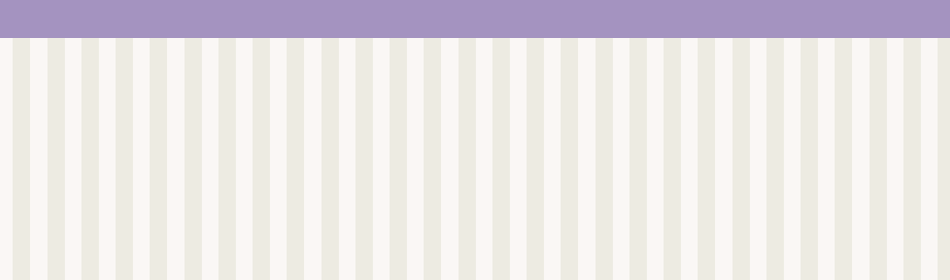
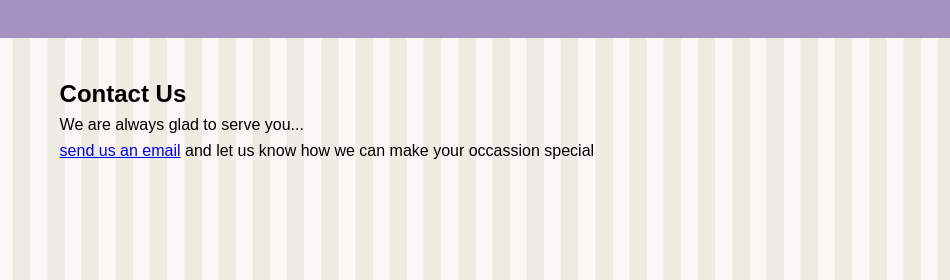
Before and after one commit to msabeni/chelin-bakes, a plain HTML site: page contact.html in a window 1280 px wide. Shown: the top 280 px of the page, 330-1280 px from the left. Drawn offline with Linux system fonts and the light colour scheme.

Commit message:
add content to contact page

```diff
--- a/contact.html
+++ b/contact.html
@@ -22,7 +22,16 @@
         <img src="images/chelinbakes-logo.jpeg" alt="Chelin Bakes logo" />
       </aside>
 
-      <article></article>
+      <article>
+        <h1>Contact Us</h1>
+        <p>We are always glad to serve you...</p>
+        <p>
+          <a href="mailto:kemimsaeni@gmail.com?subject=Interested%20In%20Cakes"
+            >send us an email</a
+          >
+          and let us know how we can make your occassion special
+        </p>
+      </article>
     </main>
     <footer>
       <nav>
```
